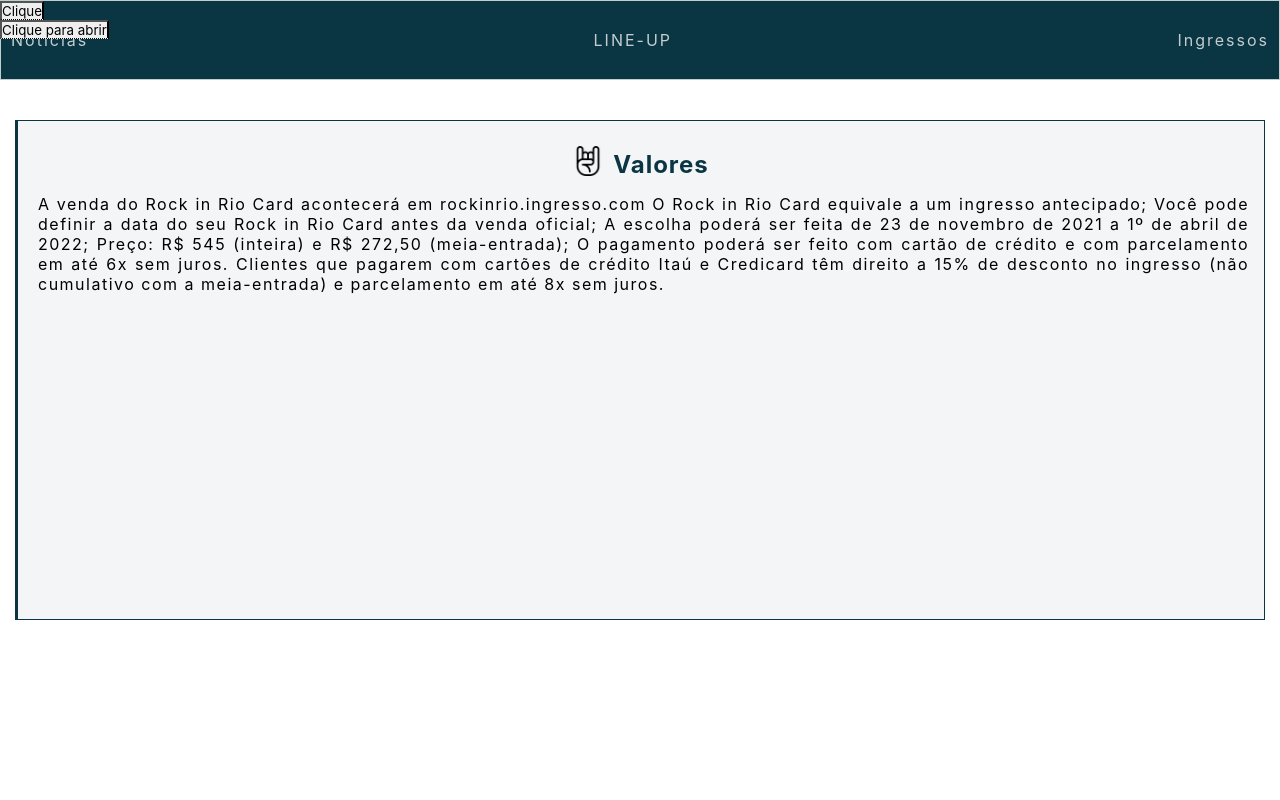
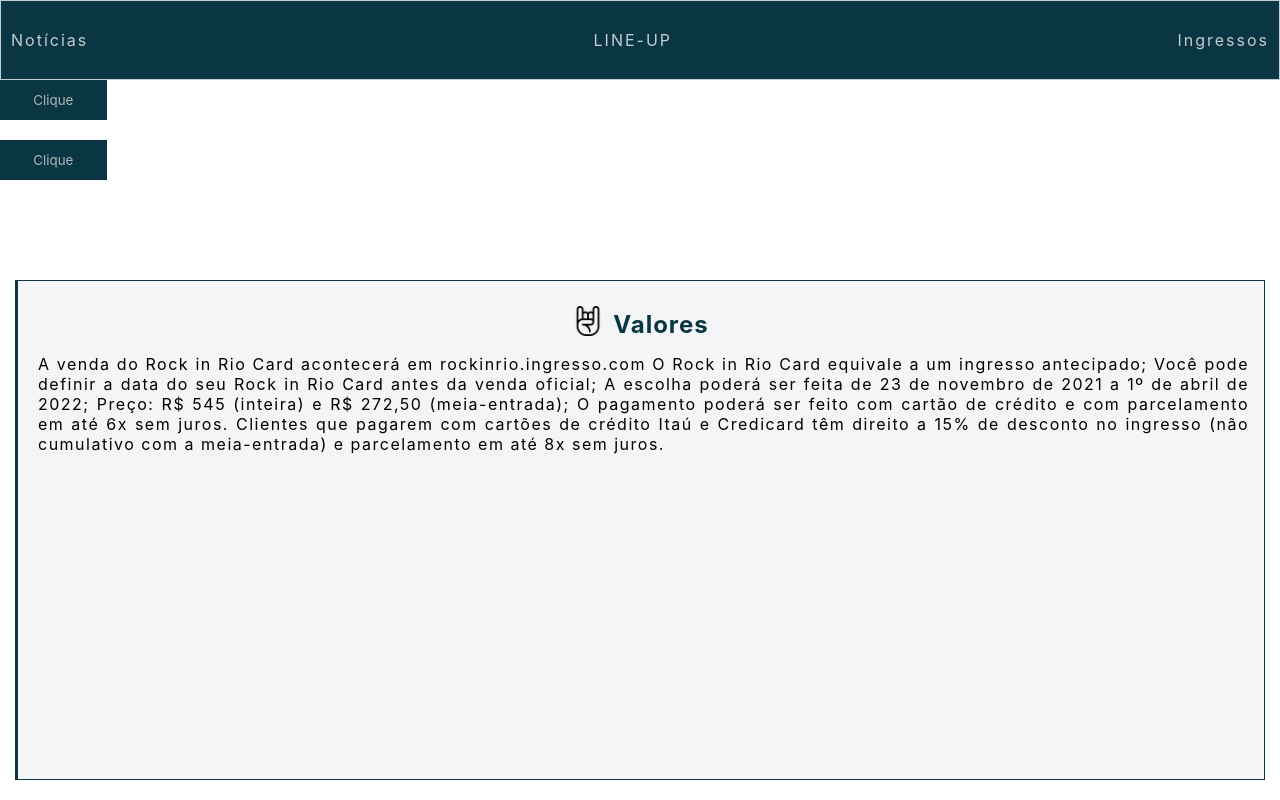
Before and after one commit to kayanevieira/Simple-CSS-1, a plain HTML site: page index.html in a window 1280 px wide. Shown: the top 800 px of the page. Drawn offline with Linux system fonts and the light colour scheme.

Commit message:
add style to buttons

```diff
--- a/index.html
+++ b/index.html
@@ -17,12 +17,12 @@
           <li><a href="#">Ingressos</a></li>
         </ul>
         <button onclick="transition(event)" id="button-clique" class="tooltip">Clique
-          <span class="tooltiptext">clicaaaaaaaa</span>
+          <span class="tooltiptext">clique para transição</span>
        </button>
 
       </nav>
     </header>
-    <button id="button-open" class="tooltip" onclick="openModal()">Clique para abrir<span class="tooltiptext"> Modal </span></button>
+    <button id="button-open" class="tooltip" onclick="openModal()">Clique<span class="tooltiptext"> abrir modal </span></button>
     <div class="container" id="container">
       <div class="content-1" id="content-1">
         <div class="content-1-items">
--- a/style.css
+++ b/style.css
@@ -58,12 +58,12 @@ ul{
   background-color: var(--background);
   border: 1px solid var(--dark-blue);
   overflow: auto;
+}
 
-}
-/* set an unique class to our side menu */
 .content-icon-1 {
   width: 30px;
 }
+
 .content-2 {
   min-height: 500px;
   padding: 15px;
@@ -76,14 +76,13 @@ ul{
 
 .content-1-items {
   display: flex;
-  /* justify-content: center; */
 }
 
 .content-2-items {
   display: flex;
   justify-content: center;
 }
-/* set width in relative unity */
+
 .h2-cidade-rock {
   margin-top: 14px;
   color: var(--dark-blue);
@@ -103,7 +102,6 @@ img {
   height: 30px;
 }
 
-/* set width in relative unity */
 p {
   margin-top: 15px;
   letter-spacing: 1.5px;
@@ -129,8 +127,6 @@ footer {
   align-items: center;
   font: 14px;
 }
-
-
 
 .content-icon-1 {
   width: 30px;
@@ -174,10 +170,6 @@ footer {
   align-items: center;
 }
 
-#button-open{
-  position: absolute;
-  z-index: 2;
-}
 
 .modal {
   display: none;
@@ -208,6 +200,24 @@ footer {
   cursor: pointer;
 }
 
+#button-open{
+  margin-top: 20px;
+  width: 8em;
+  height: 3em;
+  border: none;
+  background-color: var(--dark-blue);
+  color: var(--grey);
+}
+
+#button-clique{
+  margin-top: 80px;
+  width: 8em;
+  height: 3em;
+  border: none;
+  background-color: var(--dark-blue);
+  color: var(--grey);
+}
+
 @media only screen and (max-width: 320px) {
   .container-p {
     font-size: 10px;
```
